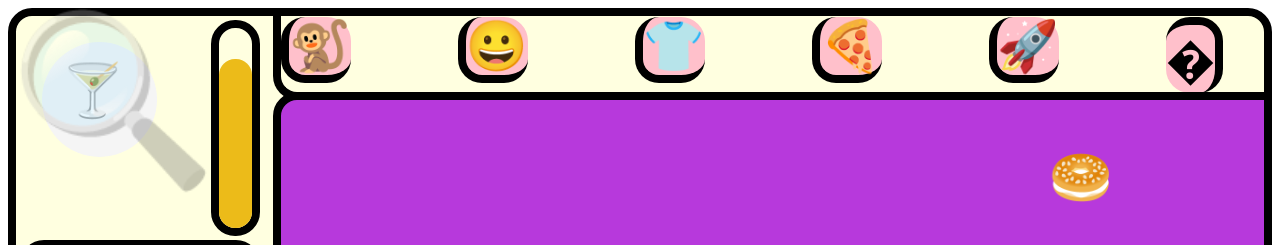
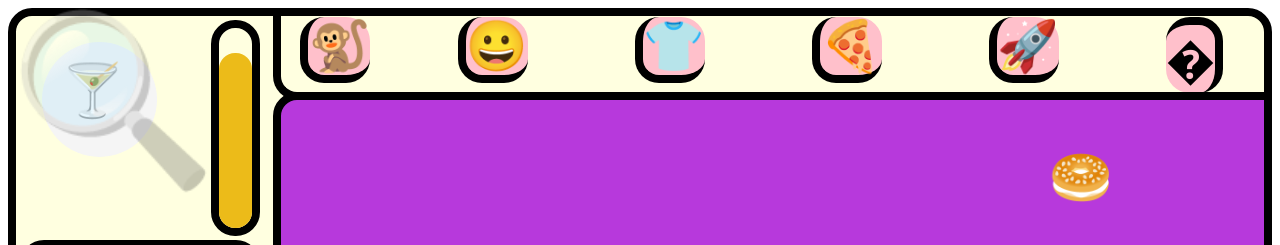
Before and after one commit to cadagong/cadagong, a plain HTML site: page index.html in a window 1280 px wide. Shown: the top 245 px of the page. Drawn offline with nearby package versions, Linux system fonts and the light colour scheme.

Commit message:
some finishing touches regarding timer and locations

```diff
--- a/scourhour.js
+++ b/scourhour.js
@@ -133,7 +133,7 @@ function win() {
 function startTimer() {
     let countdown = setInterval( function(){
         setCountDownBar();
-        remainingTime = remainingTime - 5;
+        remainingTime = remainingTime - 4;
         //if timer runs out
         if(remainingTime <= 0) {
             clearInterval(countdown);
@@ -443,7 +443,7 @@ $('html').mousemove(function (event) {
         prevStress = 0;
     }
 
-    stress = 20*(Math.pow(Math.pow(x2-x1,2) + Math.pow(y2-y1,2),0.17))   ;
+    stress = 30*(Math.pow(Math.pow(x2-x1,2) + Math.pow(y2-y1,2),0.17))   ;
 
     i = i+1;
     if (i < 10) {
--- a/styles.css
+++ b/styles.css
@@ -91,7 +91,7 @@
     }
 
     #animals {
-        left: 0%;
+        left: 2%;
     }
     #faces {
         left: 18%;
```
